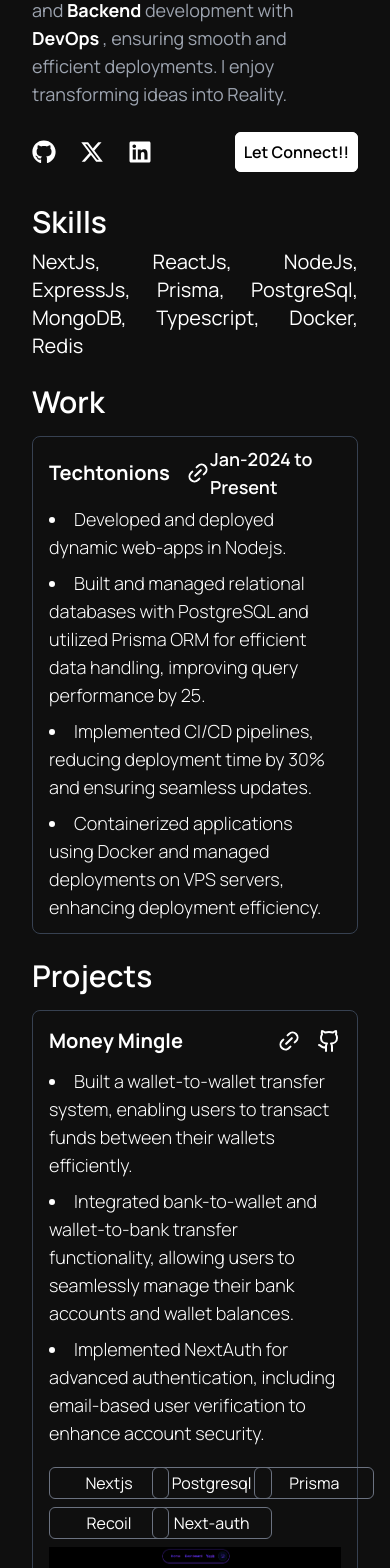
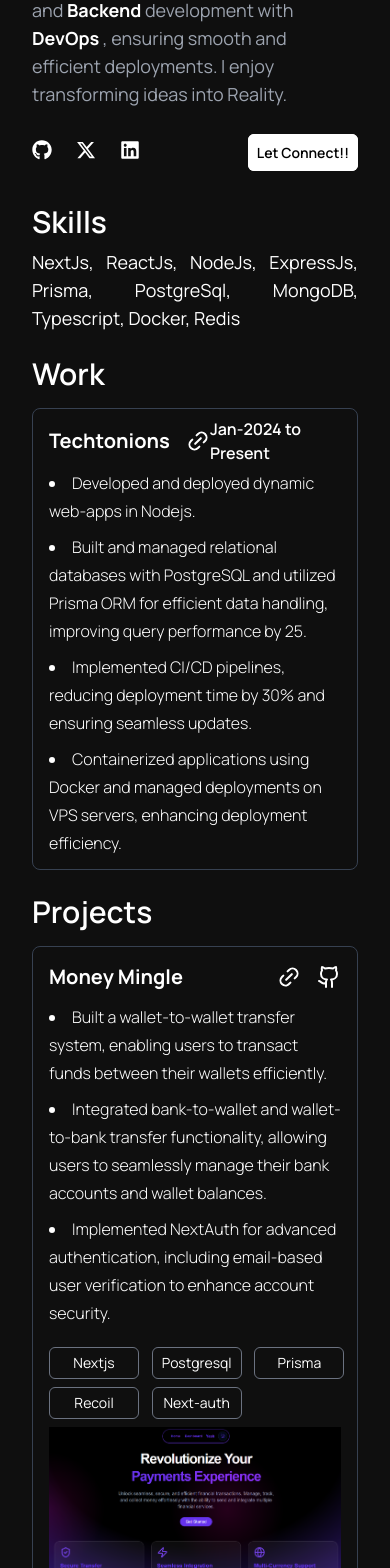
Before and after one commit to PatelYash7/yash-patel-profile, a Next.js app: page / in a window 390 px wide. Shown: the part 280-1848 px from the top of the page. Built offline with nearby package versions, Linux system fonts and the light colour scheme.

Commit message:
Updated the responsive bugs.

```diff
--- a/src/components/projects.tsx
+++ b/src/components/projects.tsx
@@ -79,7 +79,7 @@ const ProjectCard = ({
               </Link>
             </div>
           </div>
-          <div className="text-lg  font-light whitespace-pre-line leading-7">
+          <div className=" text-base sm:text-lg  font-light whitespace-pre-line leading-7">
             <ul className="list-disc list-inside">
               {projectDetails.projectDescription
                 .split("\n")
@@ -110,7 +110,7 @@ const ProjectCard = ({
 const TechStackBox = ({ name }: { name: string }) => {
   return (
     <div className="">
-      <div className="border-[0.2px] col-span-1 flex justify-center items-center cursor-default w-[120px] hover:text-white hover:font-bold duration-200 text-center  h-8 rounded-md border-gray-500">
+      <div className="border-[0.2px] col-span-1 flex justify-center items-center cursor-default w-[90px] sm:w-[120px] hover:text-white hover:font-bold duration-200 text-center h-8 sm:text-base text-sm sm:h-8 rounded-md border-gray-500">
         {name}
       </div>
     </div>
--- a/src/components/skills.tsx
+++ b/src/components/skills.tsx
@@ -3,7 +3,7 @@ export const Skills = ()=>{
         <div className="text-3xl  text-white font-semibold">
             Skills
         </div>
-        <div className="text-xl text-white py-2 text-justify sm:text-left ">
+        <div className=" text-lg sm:text-xl text-white py-2 text-justify sm:text-left ">
             NextJs, ReactJs, NodeJs, ExpressJs, Prisma, PostgreSql, MongoDB, Typescript, Docker, Redis
         </div>
     </div>
--- a/src/components/social-handle.tsx
+++ b/src/components/social-handle.tsx
@@ -9,7 +9,7 @@ export const SocialHandles = () => {
     <div className="pt-4 h-20">
       <div className="flex justify-between">
         <div
-          className="flex text-2xl space-x-6 hover:text-4xl
+          className="flex text-xl sm:text-2xl space-x-6 sm:hover:text-4xl hover:text-3xl
  text-white"
         >
           <FaGithub onClick={()=>{router.replace('https://github.com/PatelYash7')}} className=" hover:text-5xl  duration-300" />
@@ -20,7 +20,7 @@ export const SocialHandles = () => {
           <Link
             href={"https://cal.com/yash-patel113"}
             target="_blank"
-            className="bg-white py-2 px-2 rounded-md cursor-pointer text-black hover:bg-gray-900 border-[0.1px] border-white hover:border-[0.1px] hover:border-white  duration-300 font-semibold hover:text-white"
+            className="bg-white py-2 px-2 sm:text-base text-sm rounded-md cursor-pointer text-black hover:bg-gray-900 border-[0.1px] border-white hover:border-[0.1px] hover:border-white  duration-300 font-semibold hover:text-white"
           >
             Let Connect!!
           </Link>
--- a/src/components/work-experience.tsx
+++ b/src/components/work-experience.tsx
@@ -19,9 +19,9 @@ export const WorkExperience = () => {
                 </Link>
               </div>
             </div>
-            <div className="text-lg font-semibold">Jan-2024 to Present</div>
+            <div className=" text-base sm:text-lg font-semibold">Jan-2024 to Present</div>
           </div>
-          <div className="text-lg font-light leading-7  whitespace-pre-line">
+          <div className=" text-base sm:text-lg font-light leading-7  whitespace-pre-line">
             <ul className=" list-disc list-inside">
               {"Developed and deployed dynamic web-apps in Nodejs.\n  Built and managed relational databases with PostgreSQL and utilized Prisma ORM for efficient data handling, improving query performance by 25.\n Implemented CI/CD pipelines, reducing deployment time by 30% and ensuring seamless updates.\nContainerized applications using Docker and managed deployments on VPS servers, enhancing deployment efficiency."
                 .split("\n")
```
